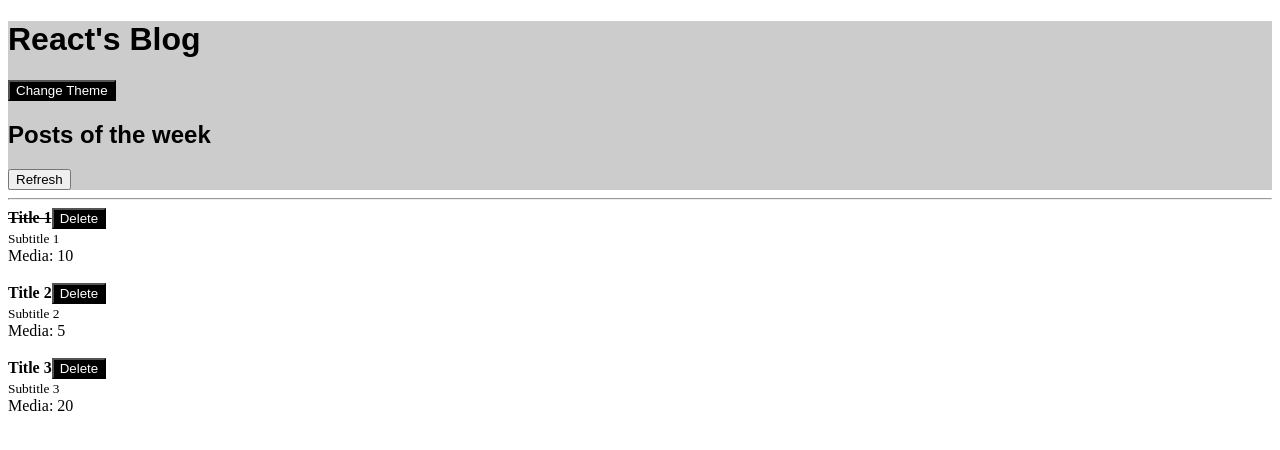
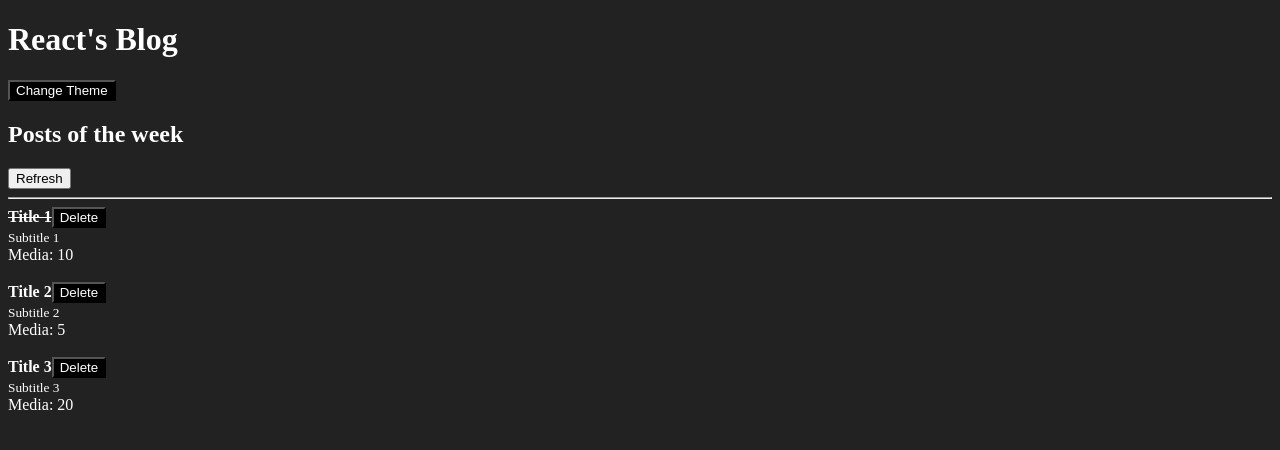
Before and after one commit to VitornscSilva/react-fundamentals, a React app: page / in a window 1280 px wide. Shown: the top 450 px of the page. Built offline with nearby package versions, Linux system fonts and the light colour scheme.

Commit message:
feat: configured Webpack to utilize CSS loaders

```diff
--- a/package.json
+++ b/package.json
@@ -13,7 +13,9 @@
     "@babel/preset-react": "^7.22.5",
     "babel-loader": "^9.1.3",
     "clean-webpack-plugin": "^4.0.0",
+    "css-loader": "^6.8.1",
     "html-webpack-plugin": "^5.5.3",
+    "style-loader": "^3.3.3",
     "webpack": "^5.88.2",
     "webpack-cli": "^5.1.4",
     "webpack-dev-server": "^4.15.1"
--- a/src/Header.js
+++ b/src/Header.js
@@ -8,12 +8,7 @@
   const { onToggleTheme } = useContext(ThemeContext);
 
   return (
-    <div
-      style={{
-        background: '#ccc',
-        fontFamily: 'sans-serif',
-      }}
-    >
+    <div>
       <h1>{title}</h1>
       <Button onClick={onToggleTheme}>
         Change Theme
--- /dev/null
+++ b/src/index.css
@@ -0,0 +1,4 @@
+body {
+  background: #222;
+  color: #fff;
+}
--- a/src/index.js
+++ b/src/index.js
@@ -3,6 +3,8 @@
 
 import App from './App';
 
+import './index.css';
+
 ReactDOM.render(
   <App />,
   document.getElementById('root'),
--- a/webpack.config.js
+++ b/webpack.config.js
@@ -22,6 +22,10 @@
         exclude: /node_modules/,
         use: 'babel-loader',
       },
+      {
+        test: /\.css$/,
+        use: ['style-loader', 'css-loader'],
+      }
     ],
   },
   devServer: {
```
Also changed, not shown: 1 other file (tests, documents, lock files or other folders).
